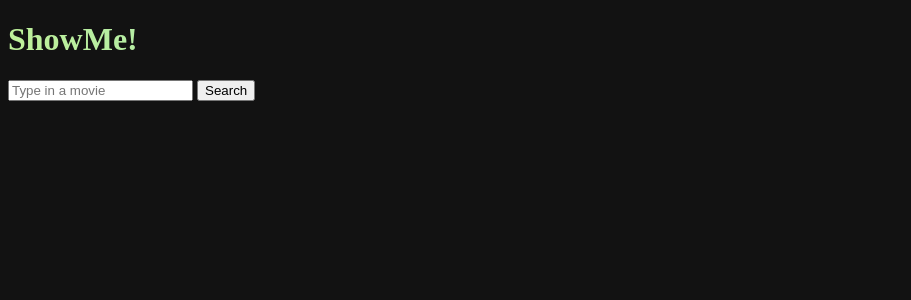
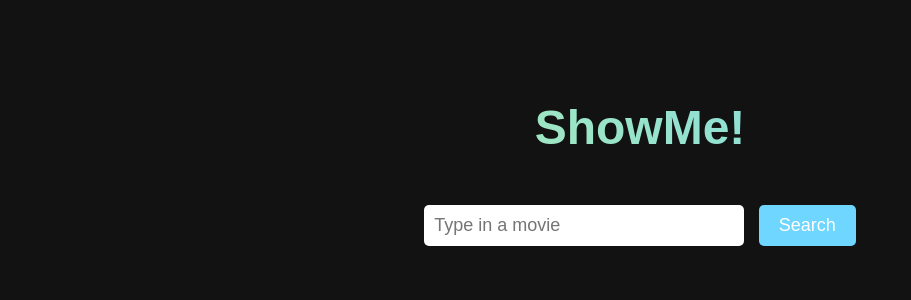
Before and after one commit to CS196Illinois/Group5-FA23, a Flask app: page / in a window 1280 px wide. Shown: the top 300 px of the page, without its empty margins (0-911 px from the left). Run offline with Flask 3, Linux system fonts and the light colour scheme; parts of the project's set-up code (start-up, migrations or seed data) failed here and were passed over.

Commit message:
finished lol

```diff
--- a/Project/main.py
+++ b/Project/main.py
@@ -30,7 +30,7 @@ for feature in features:
     df[feature] = df[feature].fillna('')
 
 def combined_features(row):
-    return row['keywords'].replace('|', " ")+" "+row['cast'].replace('|', " ")+" "+row['genres'].replace('|', " ")+row['genres'].replace('|', " ")+row['genres'].replace('|', " ")+row['genres'].replace('|', " ")+" "+row['director']+" "+row['overview']+" "+row['production_companies'].replace('|', " ")+" "+row['tagline']
+    return row['keywords'].replace('|', " ")+" "+row['cast'].replace('|', " ")+" "+row['genres'].replace('|', " ")+row['genres'].replace('|', " ")+" "+row['director']+" "+row['overview']+" "+row['production_companies'].replace('|', " ")+" "+row['tagline']
 df["combined_features"] = df.apply(combined_features, axis =1)
 
 cv = CountVectorizer()
--- a/Project/templates/index.html
+++ b/Project/templates/index.html
@@ -6,38 +6,73 @@
     <style>
         body {
             background-color: #121212;
+            font-family: Arial, sans-serif;
+            color: white;
         }
 
         .title {
-            background: -webkit-linear-gradient(45deg, #BFF098, #6FD6FF);
+            background: linear-gradient(45deg, #BFF098, #6FD6FF);
             -webkit-background-clip: text;
             background-clip: text;
             -webkit-text-fill-color: transparent;
+            font-size: 48px;
+            text-align: center;
+            margin-top: 100px;
+        }
+
+        .search-container {
+            display: flex;
+            justify-content: center;
+            align-items: center;
+            margin-top: 50px;
+        }
+
+        .search-input {
+            padding: 10px;
+            border: none;
+            border-radius: 5px;
+            font-size: 18px;
+            width: 300px;
+        }
+
+        .search-button {
+            padding: 10px 20px;
+            border: none;
+            border-radius: 5px;
+            background-color: #6FD6FF;
+            color: white;
+            font-size: 18px;
+            cursor: pointer;
+            margin-left: 10px;
         }
 
         .search-results {
-            background: -webkit-linear-gradient(135deg, white, white);
-            -webkit-background-clip: text;
-            background-clip: text;
-            -webkit-text-fill-color: transparent;
+            margin-top: 50px;
+            list-style-type: none;
+            text-align: center;
+        }
+
+        .search-results li {
+            margin-bottom: 10px;
+            font-size: 24px;
         }
     </style>
 </head>
 
 <body>
     <h1 class="title">ShowMe!</h1>
-    <div id="search">
+    <div class="search-container">
         <form method="POST" action="/search_movie">
-            <input type="text" name="movie" placeholder="Type in a movie">
-            <button type="submit">Search</button>
+            <input class="search-input" type="text" name="movie" placeholder="Type in a movie">
+            <button class="search-button" type="submit">Search</button>
         </form>
+    </div>
 
-        <ul class="search-results">
-            {% for movie in sorted_by_popularity %}
-            <li>{{ movie }}</li>
-            {% endfor %}
-        </ul>
-    </div>
+    <ul class="search-results">
+        {% for movie in sorted_by_popularity %}
+        <li>{{ movie }}</li>
+        {% endfor %}
+    </ul>
 </body>
 
 </html>
```
